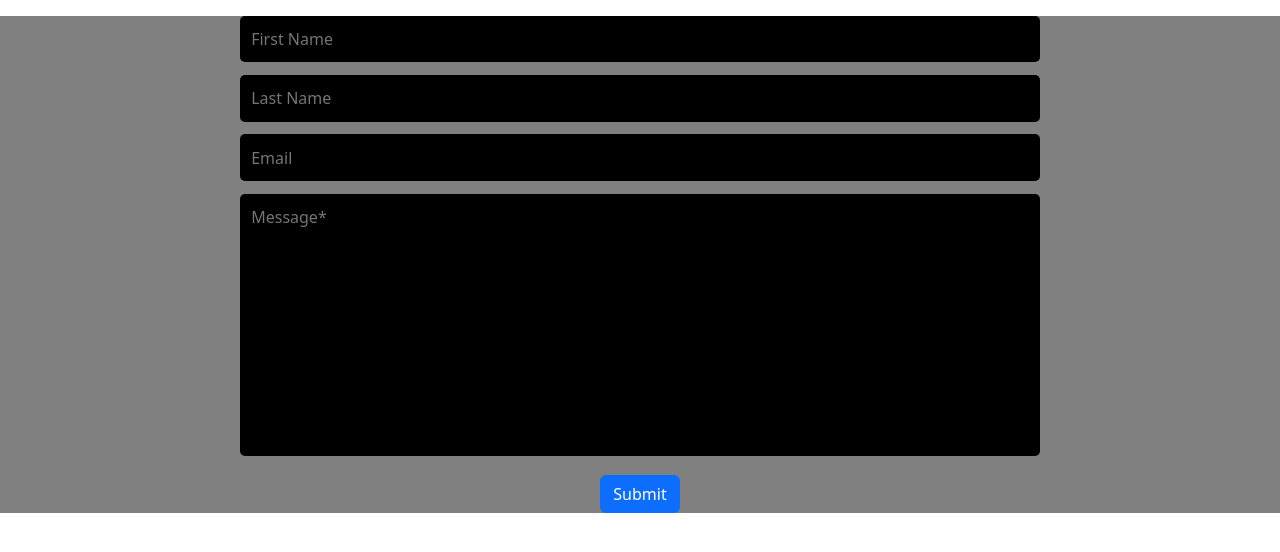
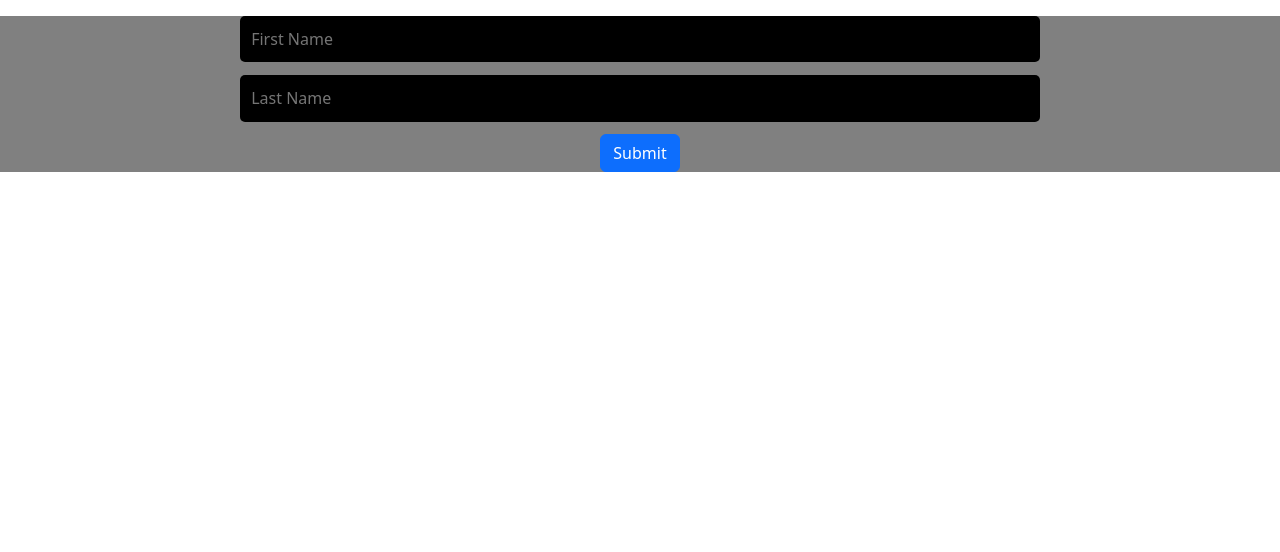
Before and after one commit to alexappleget/toast-form-submit, a plain HTML site: page index.html in a window 1280 px wide. Drawn offline with nearby package versions, Linux system fonts and the light colour scheme.

Commit message:
Update index.html
shortened the submit form fields since this is a simple test

```diff
--- a/index.html
+++ b/index.html
@@ -13,8 +13,6 @@
         <form action="">
             <input type="text" placeholder="First Name" name="First" required>
             <input type="text" placeholder="Last Name" name="Last" required>
-            <input type="text" placeholder="Email" name="Email" required>
-            <textarea name="Message" id="" cols="30" rows="10" placeholder="Message*" required></textarea>
             <div>
                 <button type="button" class="btn btn-primary">Submit</button>
             </div>
```
